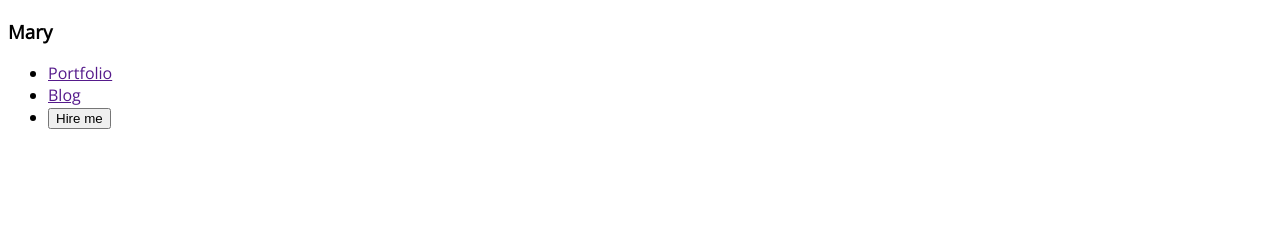
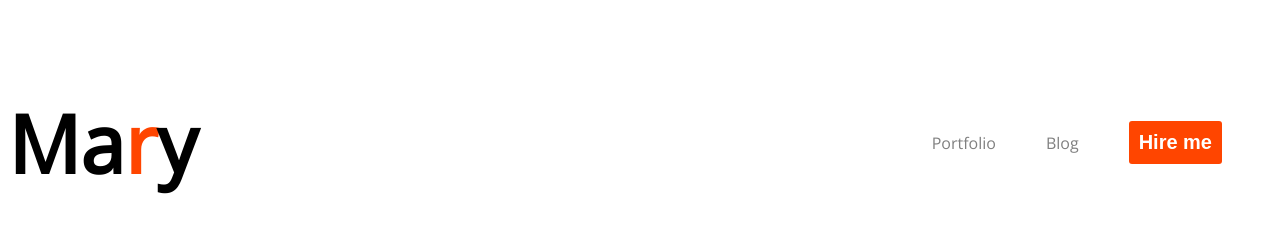
Before and after one commit to trishapaulcse/developer-portfolio-module-5-practise, a plain HTML site: page index.html in a window 1280 px wide. Drawn offline with nearby package versions, Linux system fonts and the light colour scheme.

Commit message:
navbar part complete

```diff
--- a/index.html
+++ b/index.html
@@ -10,16 +10,18 @@
     <title>Beautiful portfolio website Module-5</title>
 </head>
 <body>
+
     <!-- 1st section Mary Hardy-->
 
    <section>
     <header>
         <nav>
-            <h3>Ma<span class="">r</span>y</h3>
+            <h3 class="nav-title">Ma<span class="text-primary">r</span>y
+            </h3>
             <ul>
                 <li><a href="">Portfolio</a></li>
                 <li><a href="">Blog</a></li>
-                <li><button>Hire me</button></li>
+                <li><button class="btn-class">Hire me</button></li>
             </ul>
         </nav>
     </header>
--- a/styles/portfolio.css
+++ b/styles/portfolio.css
@@ -2,3 +2,49 @@ body
 {
     font-family: 'Open Sans', sans-serif;
 }
+/* start for navbar style */
+nav
+{
+    display: flex;
+    justify-content: space-between;
+    align-items: center;
+
+}
+.nav-title
+{
+    font-size: 80px;
+    font-weight:800;
+}
+nav > ul
+{
+    display: flex;
+    align-items: center;
+}
+.text-primary
+{
+    color: orangered;
+}
+nav li
+{
+    list-style: none;
+    margin-right: 50px;
+
+}
+nav a
+{
+    text-decoration: none;
+    color:grey;
+}
+.btn-class
+{
+    background-color: orangered;
+    border-style: none;
+    padding: 10px;
+    border-radius: 3px;
+    color: white;
+    font-size: 20px;
+    font-weight: 700;
+    border: 0;
+}
+
+/* end for navbar style */
```
